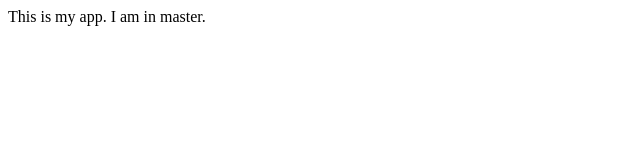
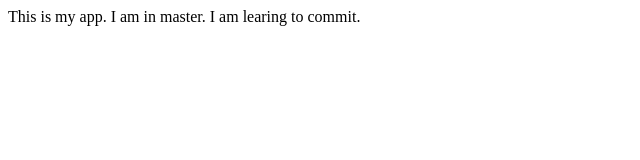
Before and after one commit to arshia188/Trial, a plain HTML site: page index.html in a window 1280 px wide. Shown: the whole page, without its empty margins (0-640 px from the left). Drawn offline with Linux system fonts and the light colour scheme.

Commit message:
this is commit 2

```diff
--- a/index.html
+++ b/index.html
@@ -4,5 +4,6 @@
 </head>
 <body>
 This is my app. I am in master.
+I am learing to commit.
 </body>
 </html>
```
